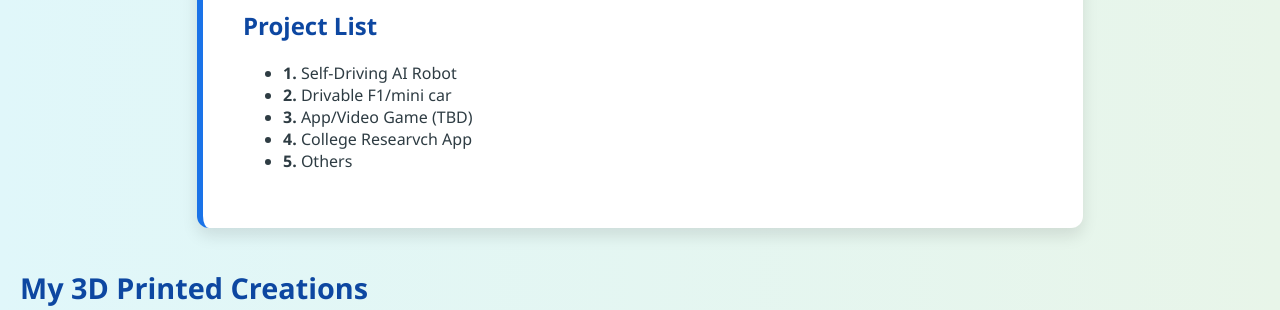
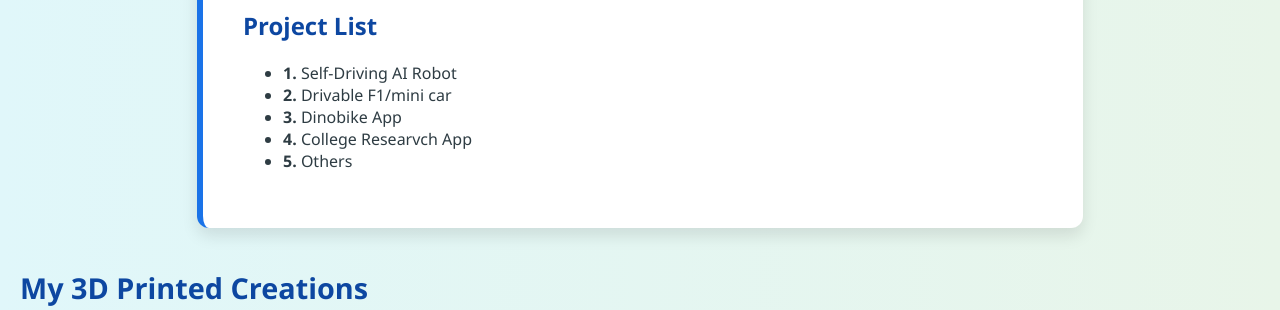
Before and after one commit to arjunkbots/arjun, a FastAPI app: page / in a window 1280 px wide. Shown: the part 748-1058 px from the top of the page. Run offline with FastAPI, Linux system fonts and the light colour scheme.

Commit message:
Update index.html
Finalized app project

```diff
--- a/app/templates/index.html
+++ b/app/templates/index.html
@@ -156,7 +156,7 @@
       <ul>
         <li><strong>1.</strong> Self-Driving AI Robot</li>
         <li><strong>2.</strong> Drivable F1/mini car</li>
-        <li><strong>3.</strong> App/Video Game (TBD)</li>
+        <li><strong>3.</strong> Dinobike App</li>
         <li><strong>4.</strong> College Researvch App </li>
         <li><strong>5.</strong> Others </li>
       </ul>
```
